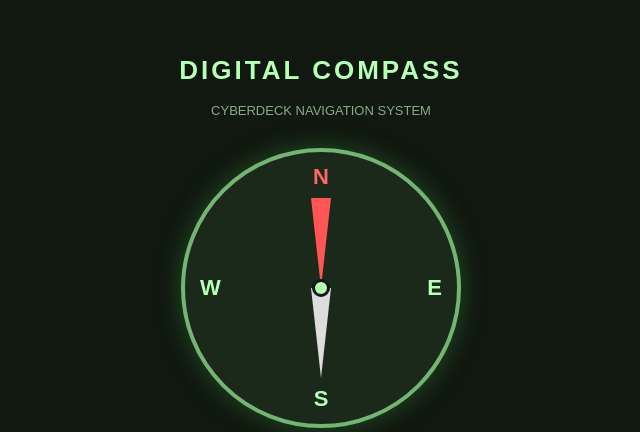
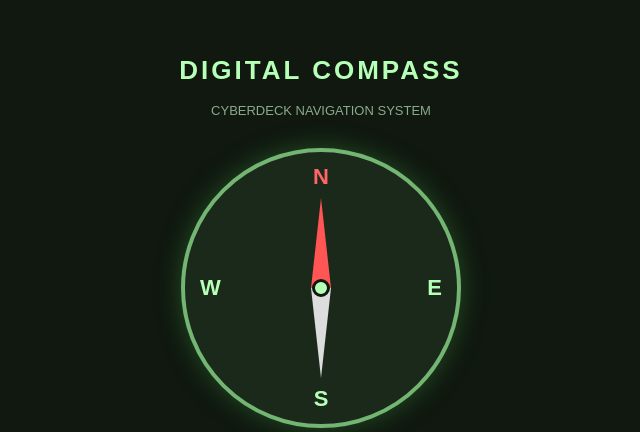
Before and after one commit to nishataisha/WiCS-CyberDeck, a Flask app: template templates/compass.html in a window 1280 px wide. Shown: the top 432 px of the page, without its empty margins (319-959 px from the left). Run offline with Flask 3, Linux system fonts and the light colour scheme; the template is opened without the code that fills it, so the values that code supplies are empty.

Commit message:
minor error with compass

```diff
--- a/templates/compass.html
+++ b/templates/compass.html
@@ -102,7 +102,7 @@
       border-bottom: 90px solid #ff5555;
       position: absolute;
       top: 0;
-      transform: rotate(180deg);
+      transform: rotate;
     }
 
     .needle-south {
```
